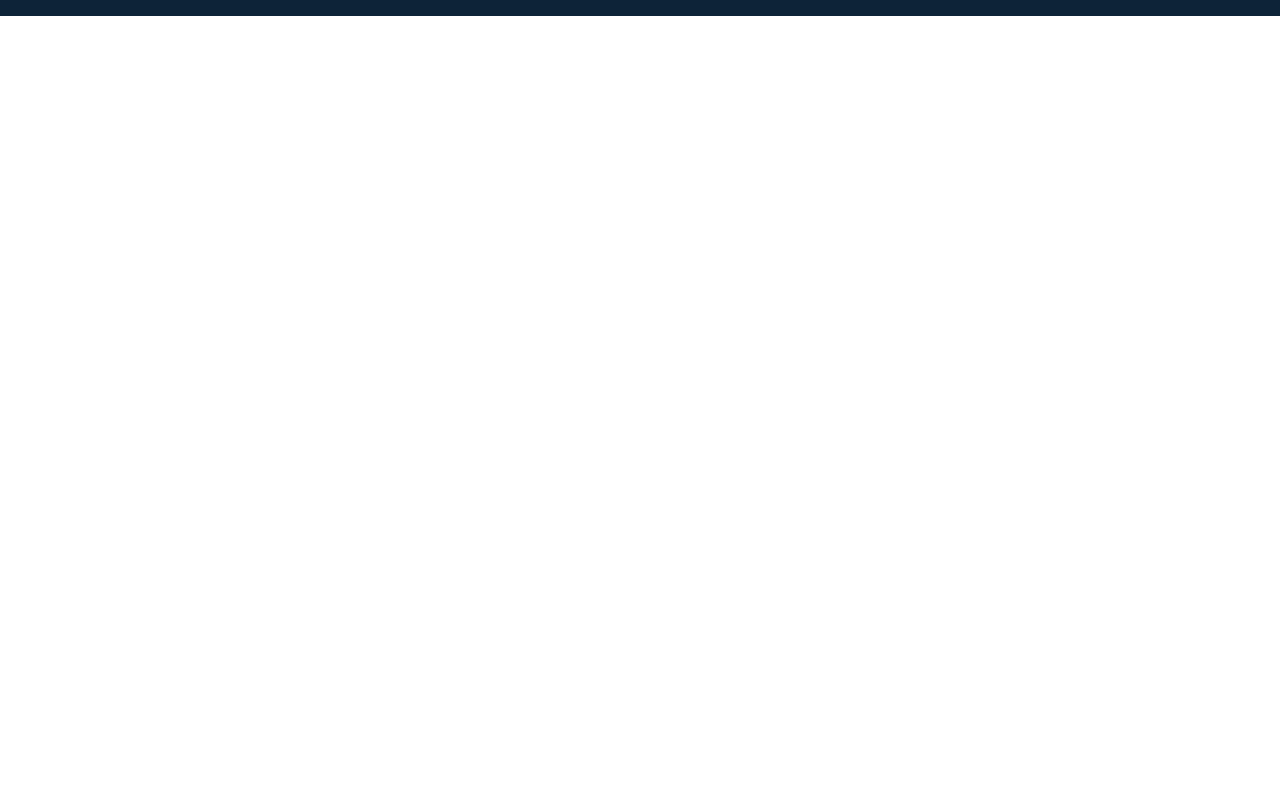
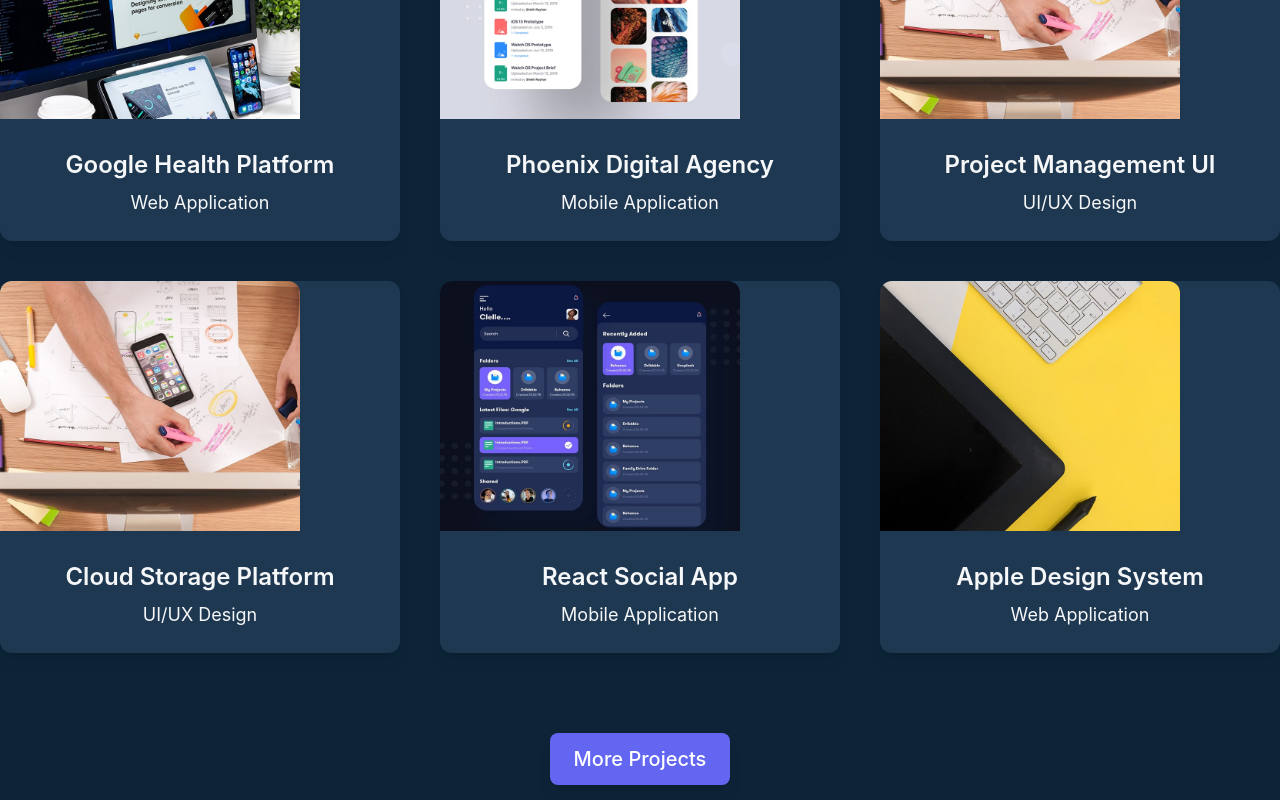
Before and after one commit to Hornet-Developer/Portfolio-Next.js, a Next.js app: page / in a window 1280 px wide. Shown: the part 860-1660 px from the top of the page. Before the commit the page ends 876 px from the top, so only its background shows below. Built offline with nearby package versions, Linux system fonts and the light colour scheme.

Commit message:
Display projects dynamically

```diff
--- a/components/projects/ProjectSingle.js
+++ b/components/projects/ProjectSingle.js
@@ -15,7 +15,7 @@
 		>
 			<Link
 				href="/projects/[id]"
-				as={'/projects/' + props.id}
+				as={'/projects/' + props.url}
 				aria-label="Single Project"
 			>
 				<div className="rounded-xl shadow-lg hover:shadow-xl cursor-pointer mb-10 sm:mb-0 bg-secondary-light dark:bg-ternary-dark">
--- a/data/projectsData.js
+++ b/data/projectsData.js
@@ -4,36 +4,42 @@
 	{
 		id: uuidv4(),
 		title: 'Google Health Platform',
+		url: 'google-health-platform',
 		category: 'Web Application',
 		img: '/images/web-project-2.jpg',
 	},
 	{
 		id: uuidv4(),
 		title: 'Phoenix Digital Agency',
+		url: 'phoenix-digital-agency',
 		category: 'Mobile Application',
 		img: '/images/mobile-project-2.jpg',
 	},
 	{
 		id: uuidv4(),
 		title: 'Project Management UI',
+		url: 'project-management-ui',
 		category: 'UI/UX Design',
 		img: '/images/ui-project-1.jpg',
 	},
 	{
 		id: uuidv4(),
 		title: 'Cloud Storage Platform',
+		url: 'cloud-storage-platform',
 		category: 'UI/UX Design',
 		img: '/images/ui-project-1.jpg',
 	},
 	{
 		id: uuidv4(),
 		title: 'React Social App',
+		url: 'react-social-app',
 		category: 'Mobile Application',
 		img: '/images/mobile-project-1.jpg',
 	},
 	{
 		id: uuidv4(),
 		title: 'Apple Design System',
+		url: 'apple-design-system',
 		category: 'Web Application',
 		img: '/images/web-project-1.jpg',
 	},
--- a/pages/index.js
+++ b/pages/index.js
@@ -1,11 +1,23 @@
 import Head from 'next/head';
 import Image from 'next/image';
+import Link from 'next/link';
+import ProjectsGrid from '../components/projects/ProjectsGrid';
 import AppBanner from '../components/shared/AppBanner';
 
 export default function Home() {
 	return (
 		<div className="container mx-auto">
 			<AppBanner />
+
+			<ProjectsGrid />
+
+			<div className="mt-10 sm:mt-15 flex justify-center">
+				<div className="flex items-center px-6 py-3 rounded-lg shadow-lg hover:shadow-xl bg-indigo-500 hover:bg-indigo-600 focus:ring-1 focus:ring-indigo-900 text-white text-lg sm:text-xl font-medium">
+					<Link href="/projects" aria-label="More Projects">
+						More Projects
+					</Link>
+				</div>
+			</div>
 		</div>
 	);
 }
--- a/pages/projects/[id].js
+++ b/pages/projects/[id].js
@@ -1,3 +1,6 @@
+import { useState } from 'react';
+import { projectsData } from '../../data/projectsData';
+
 function Project() {
 	return (
 		<div>
```
